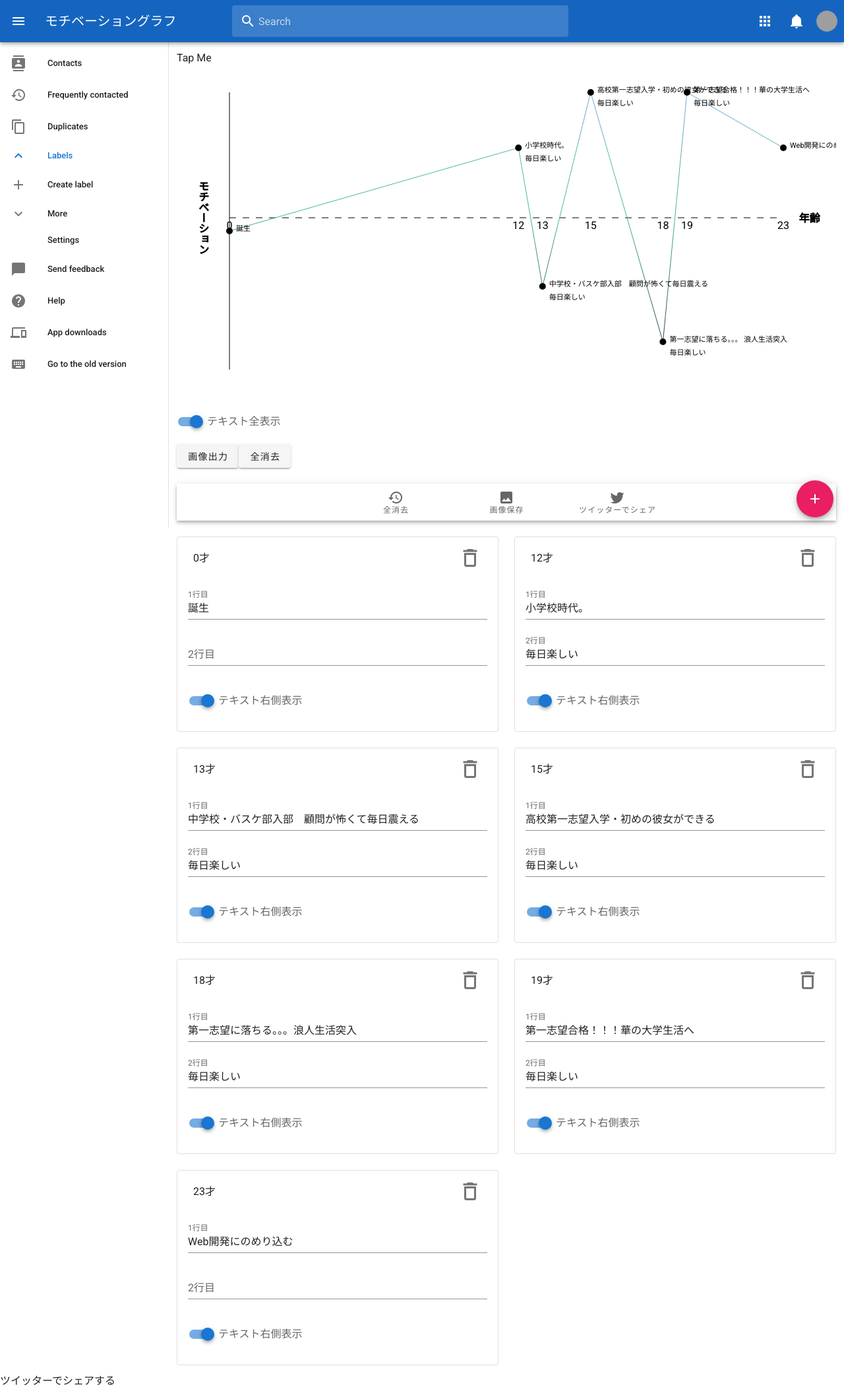
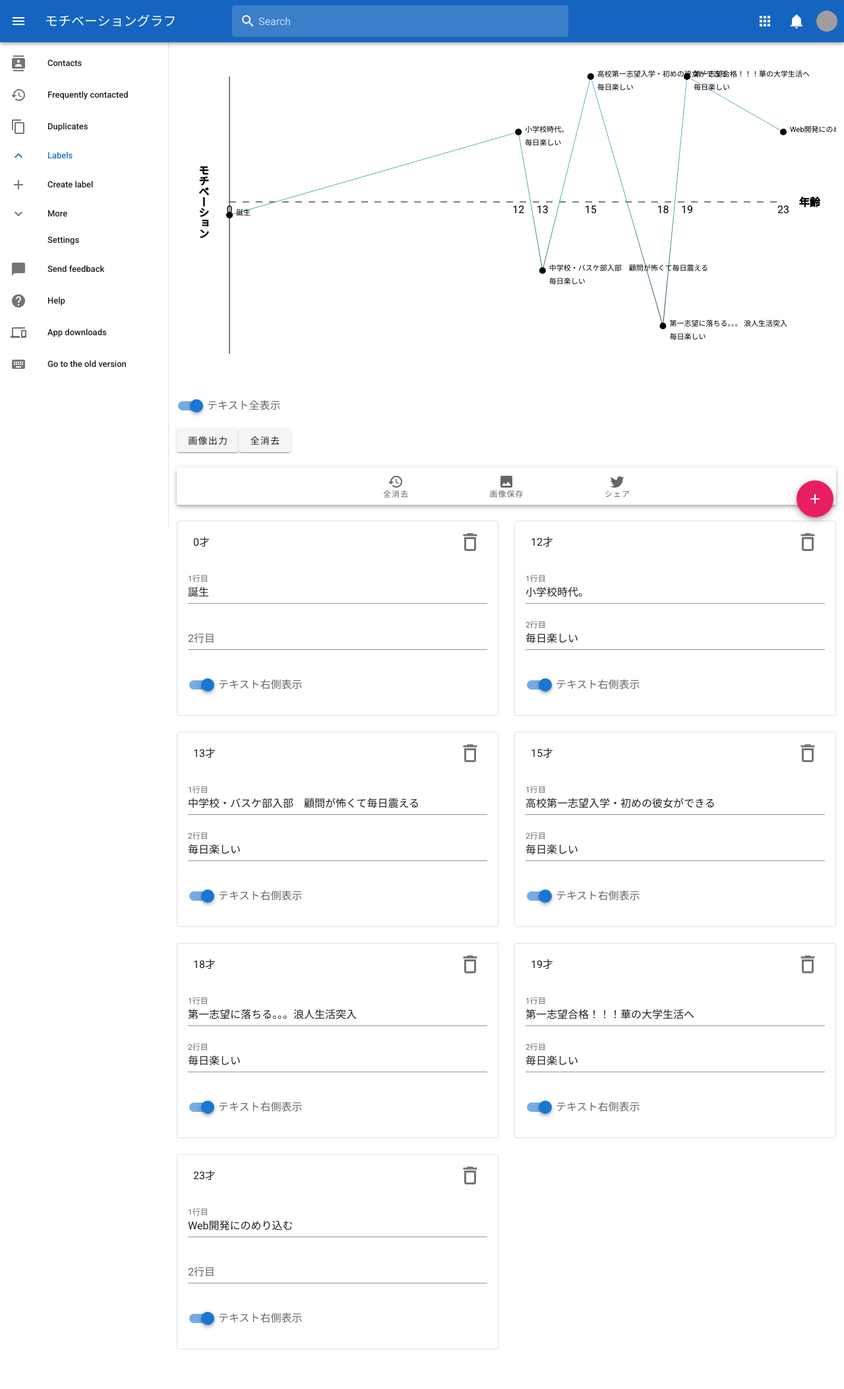
Before and after one commit to tekonfo/motivation_grafh, a Vue app: page / in a window 1280 px wide. Shown: the whole page at 66% size. After the commit the page ends 2057 px from the top, so only its background shows below. Built offline with nearby package versions, Linux system fonts and the light colour scheme; grey boxes are pictures that could not be loaded; what vue2-touch-events would draw is missing.

Commit message:
微調整

```diff
--- a/src/App.vue
+++ b/src/App.vue
@@ -72,10 +72,6 @@
         </v-row>
       </v-container>
     </v-content>
-
-    <div class="twitter_share">
-      <button @click="twitterShare">ツイッターでシェアする</button>
-    </div>
 
     <Button @upDialog="dialog = true"></Button>
 
--- a/src/components/controll.vue
+++ b/src/components/controll.vue
@@ -14,7 +14,7 @@
     </v-btn>
 
     <v-btn>
-      <span>ツイッターでシェア</span>
+      <span>シェア</span>
       <v-icon>mdi-twitter</v-icon>
     </v-btn>
   </v-bottom-navigation>
--- a/src/components/trend.vue
+++ b/src/components/trend.vue
@@ -1,6 +1,5 @@
 <template>
   <div>
-    <span v-touch="touchHandler">Tap Me</span>
     <svg
       :width="'100%'"
       :height="'100%'"
```
